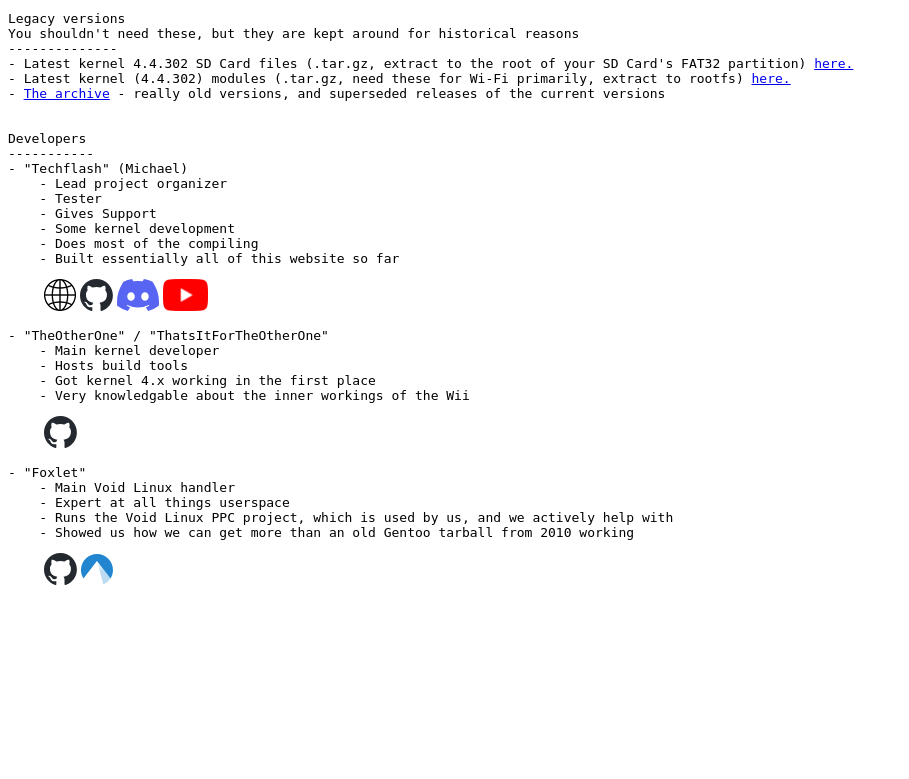
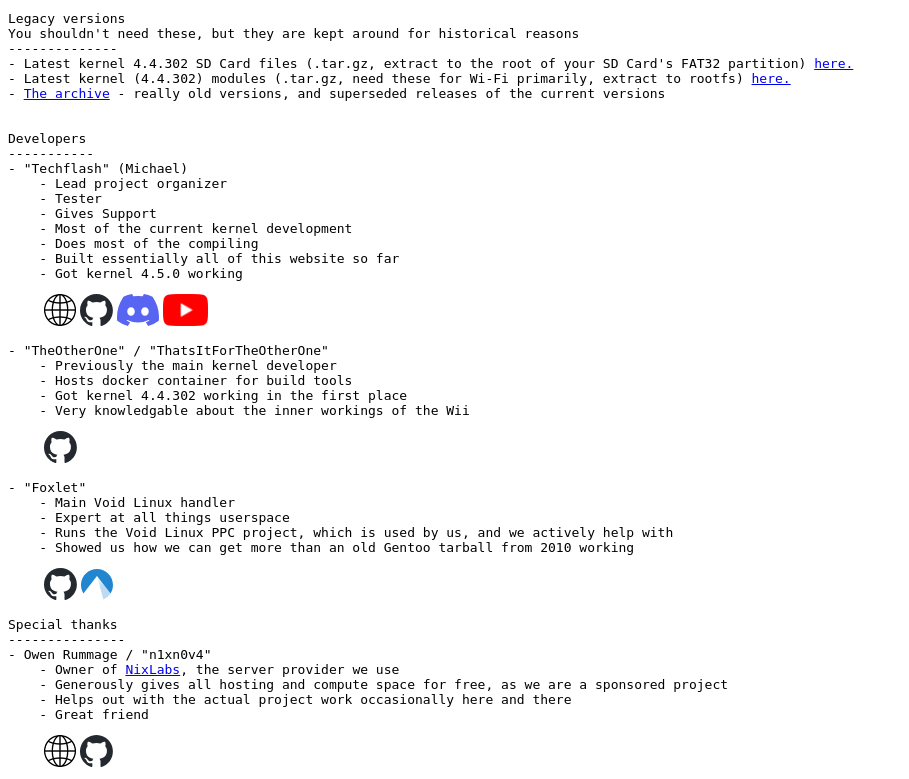
Before and after one commit to Wii-Linux/www, a PHP site: page / in a window 1280 px wide. Shown: the part 782-1561 px from the top of the page, without its empty margins (0-909 px from the left). Before the commit the page ends 1367 px from the top, so only its background shows below. Run offline with PHP 8.4, Linux system fonts and the light colour scheme.

Commit message:
Update main page to be more current

```diff
--- a/site/mainPage.php
+++ b/site/mainPage.php
@@ -99,10 +99,11 @@ Developers
     - Lead project organizer
     - Tester
     - Gives Support
-    - Some kernel development
+    - Most of the current kernel development
     - Does most of the compiling
 <?php // TODO: Update the below when/if it changes. ?>
     - Built essentially all of this website so far
+    - Got kernel 4.5.0 working
 </pre>
 &nbsp;&nbsp;&nbsp;&nbsp;&nbsp;&nbsp;&nbsp;&nbsp;
 <a href="https://techflash.wtf"><img src="/icons/web_32x32.png" alt="Globe icon"></a>
@@ -111,9 +112,9 @@ Developers
 <a href="https://youtube.com/techflashYT"><img src="/icons/youtube.png" alt="YouTube Icon"></a>
 <pre>
 - "TheOtherOne" / "ThatsItForTheOtherOne"
-    - Main kernel developer
-    - Hosts build tools
-    - Got kernel 4.x working in the first place
+    - Previously the main kernel developer
+    - Hosts docker container for build tools
+    - Got kernel 4.4.302 working in the first place
     - Very knowledgable about the inner workings of the Wii
 </pre>
 &nbsp;&nbsp;&nbsp;&nbsp;&nbsp;&nbsp;&nbsp;&nbsp;
@@ -128,5 +129,19 @@ Developers
 &nbsp;&nbsp;&nbsp;&nbsp;&nbsp;&nbsp;&nbsp;&nbsp;
 <a href="https://github.com/foxlet"><img <?img("github");?> alt="GitHub Icon"></a>
 <a href="https://codeberg.org/foxlet"><img <?img("codeberg");?> alt="Codeberg Icon"></a>
+
+
+<pre>
+Special thanks
+---------------
+- Owen Rummage / "n1xn0v4"
+    - Owner of <a href="https://nixlabs.dev">NixLabs</a>, the server provider we use
+    - Generously gives all hosting and compute space for free, as we are a sponsored project
+    - Helps out with the actual project work occasionally here and there
+    - Great friend
+</pre>
+&nbsp;&nbsp;&nbsp;&nbsp;&nbsp;&nbsp;&nbsp;&nbsp;
+<a href="https://rummage.cc"><img src="/icons/web_32x32.png" alt="Globe icon"></a>
+<a href="https://github.com/owenrummage"><img <?img("github");?> alt="GitHub Icon"></a>
 </body>
 </html>
```
